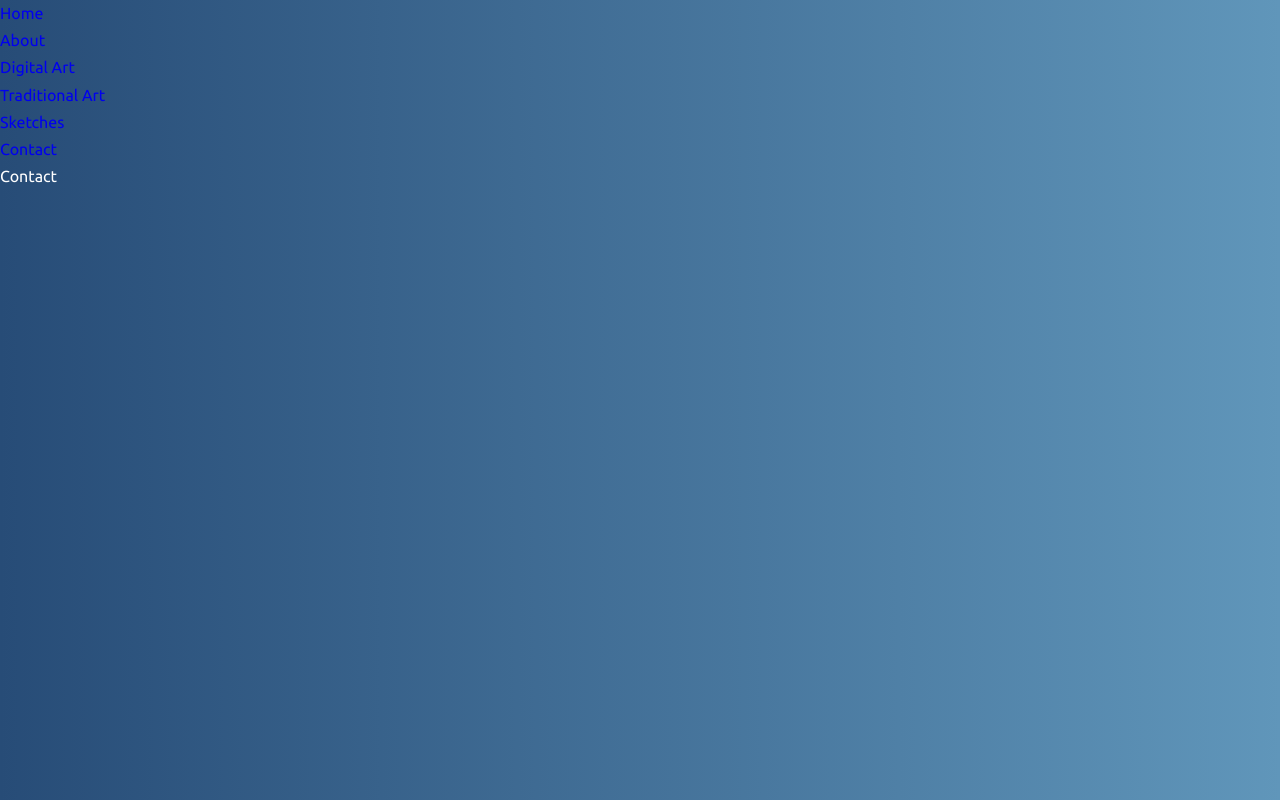
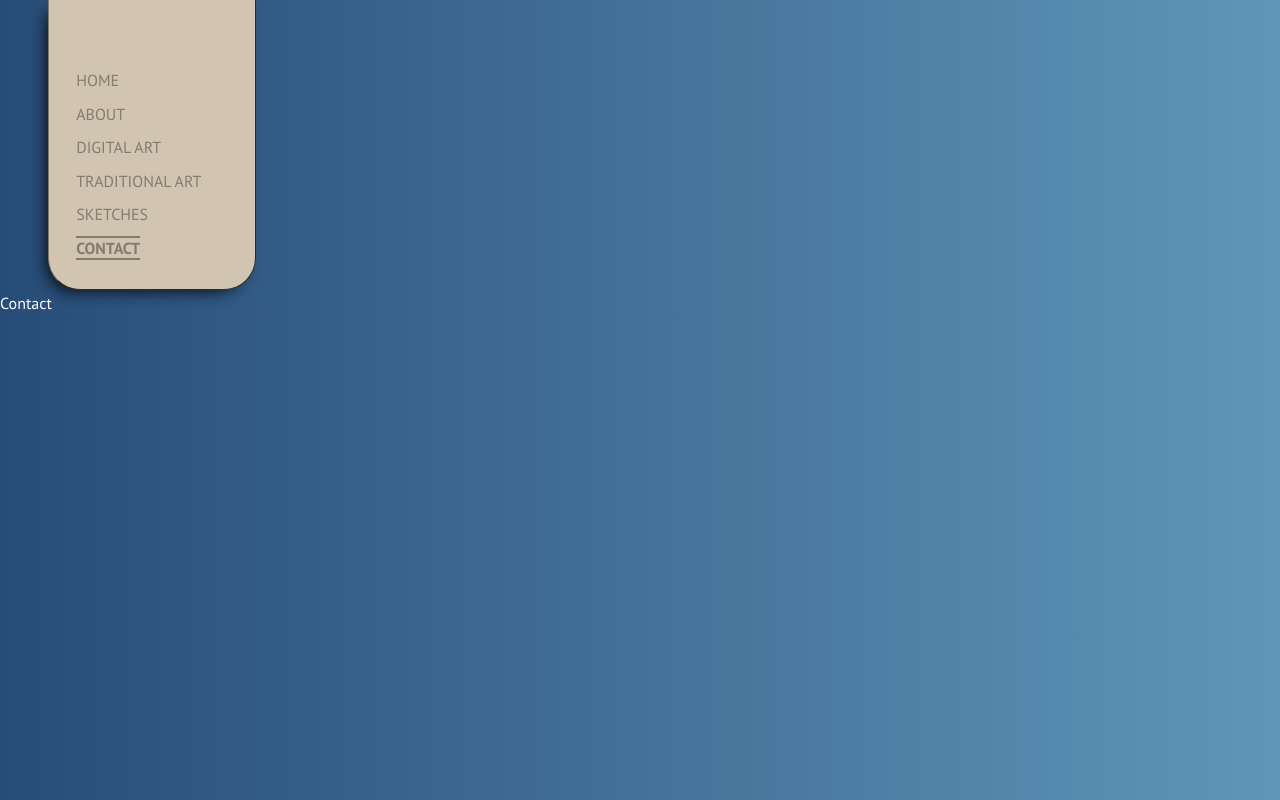
Before and after one commit to ChristianSB89/illustration-portfolio, a React (Create React App) app: page /contact in a window 1280 px wide. Built offline with nearby package versions, Linux system fonts and the light colour scheme.

Commit message:
Made navbar

```diff
--- a/public/index.html
+++ b/public/index.html
@@ -10,20 +10,15 @@
       content="Web site created using create-react-app"
     />
     <link rel="apple-touch-icon" href="%PUBLIC_URL%/logo192.png" />
-    <!--
-      manifest.json provides metadata used when your web app is installed on a
-      user's mobile device or desktop. See https://developers.google.com/web/fundamentals/web-app-manifest/
-    -->
     <link rel="manifest" href="%PUBLIC_URL%/manifest.json" />
-    <!--
-      Notice the use of %PUBLIC_URL% in the tags above.
-      It will be replaced with the URL of the `public` folder during the build.
-      Only files inside the `public` folder can be referenced from the HTML.
-
-      Unlike "/favicon.ico" or "favicon.ico", "%PUBLIC_URL%/favicon.ico" will
-      work correctly both with client-side routing and a non-root public URL.
-      Learn how to configure a non-root public URL by running `npm run build`.
-    -->
+    <link rel="preconnect" href="https://fonts.googleapis.com" />
+    <link rel="preconnect" href="https://fonts.gstatic.com" crossorigin />
+    <link rel="preconnect" href="https://fonts.googleapis.com" />
+    <link rel="preconnect" href="https://fonts.gstatic.com" crossorigin />
+    <link
+      href="https://fonts.googleapis.com/css2?family=PT+Sans:wght@400;700&display=swap"
+      rel="stylesheet"
+    />
     <title>React App</title>
   </head>
   <body>
--- a/src/components/navbar/navBar.jsx
+++ b/src/components/navbar/navBar.jsx
@@ -1,42 +1,38 @@
 import React from "react";
-import {
-  BrowserRouter as Router,
-  Routes,
-  Route,
-  NavLink,
-} from "react-router-dom";
+import { BrowserRouter as Router, Routes, Route } from "react-router-dom";
 import LandingPage from "../pages/LandingPage/LandingPage";
 import About from "../pages/About/About";
 import DigitalArt from "../pages/Artwork - Digital/DigitalArt";
 import TraditionalArt from "../pages/Artwork - Traditional/TraditionalArt";
 import Sketches from "../pages/Artwork - Sketches/Sketches";
 import Contact from "../pages/Contact/Contact";
+import { LiFix, NavWrapper, StyledLink } from "./styleNavBar";
 
 function NavBar() {
   return (
     <Router>
-      <nav>
-        <li>
-          <NavLink exact to="/" end>
+      <NavWrapper>
+        <LiFix>
+          <StyledLink exact to="/" end>
             Home
-          </NavLink>
-        </li>
-        <li>
-          <NavLink to="/about">About</NavLink>
-        </li>
-        <li>
-          <NavLink to="/digital-art">Digital Art</NavLink>
-        </li>
-        <li>
-          <NavLink to="/traditional-art">Traditional Art</NavLink>
-        </li>
-        <li>
-          <NavLink to="/sketches">Sketches</NavLink>
-        </li>
-        <li>
-          <NavLink to="/contact">Contact</NavLink>
-        </li>
-      </nav>
+          </StyledLink>
+        </LiFix>
+        <LiFix>
+          <StyledLink to="/about">About</StyledLink>
+        </LiFix>
+        <LiFix>
+          <StyledLink to="/digital-art">Digital Art</StyledLink>
+        </LiFix>
+        <LiFix>
+          <StyledLink to="/traditional-art">Traditional Art</StyledLink>
+        </LiFix>
+        <LiFix>
+          <StyledLink to="/sketches">Sketches</StyledLink>
+        </LiFix>
+        <LiFix>
+          <StyledLink to="/contact">Contact</StyledLink>
+        </LiFix>
+      </NavWrapper>
       <Routes>
         <Route path="/" element={<LandingPage />} />
         <Route path="/about" element={<About />} />
--- /dev/null
+++ b/src/components/navbar/styleNavBar.jsx
@@ -0,0 +1,36 @@
+import { NavLink } from "react-router-dom";
+import styled from "styled-components";
+
+export const NavWrapper = styled.nav`
+  border-left: #847c6f outset 1px;
+  border-right: #847c6f outset 1px;
+  border-bottom: #847c6f outset 1px;
+  background: #d1c4b0;
+  display: flex;
+  flex-direction: column;
+  width: 13em;
+  padding: 1.5em;
+  padding-top: 4em;
+  text-transform: uppercase;
+  border-radius: 0 0 2em 2em;
+  margin-left: 3em;
+  position: sticky;
+  box-shadow: -7px 7px 17px -7px rgba(0, 0, 0, 1);
+  -webkit-box-shadow: -7px 7px 17px -7px rgba(0, 0, 0, 1);
+  -moz-box-shadow: -7px 7px 17px -7px rgba(0, 0, 0, 1);
+`;
+
+export const LiFix = styled.li`
+  padding: 0.2em;
+`;
+
+export const StyledLink = styled(NavLink)`
+  color: #847c6f;
+  text-decoration: none;
+  &:hover,
+  &.active {
+    font-weight: 700;
+    border-top: #847c6f solid 2px;
+    border-bottom: #847c6f solid 2px;
+  }
+`;
--- a/src/index.css
+++ b/src/index.css
@@ -1,6 +1,5 @@
-@import url("https://fonts.googleapis.com/css2?family=Ubuntu:wght@300;400;500;700&display=swap");
-
 * {
+  font-family: "PT Sans", sans-serif;
   margin: 0;
   padding: 0;
   border: 0;
```
